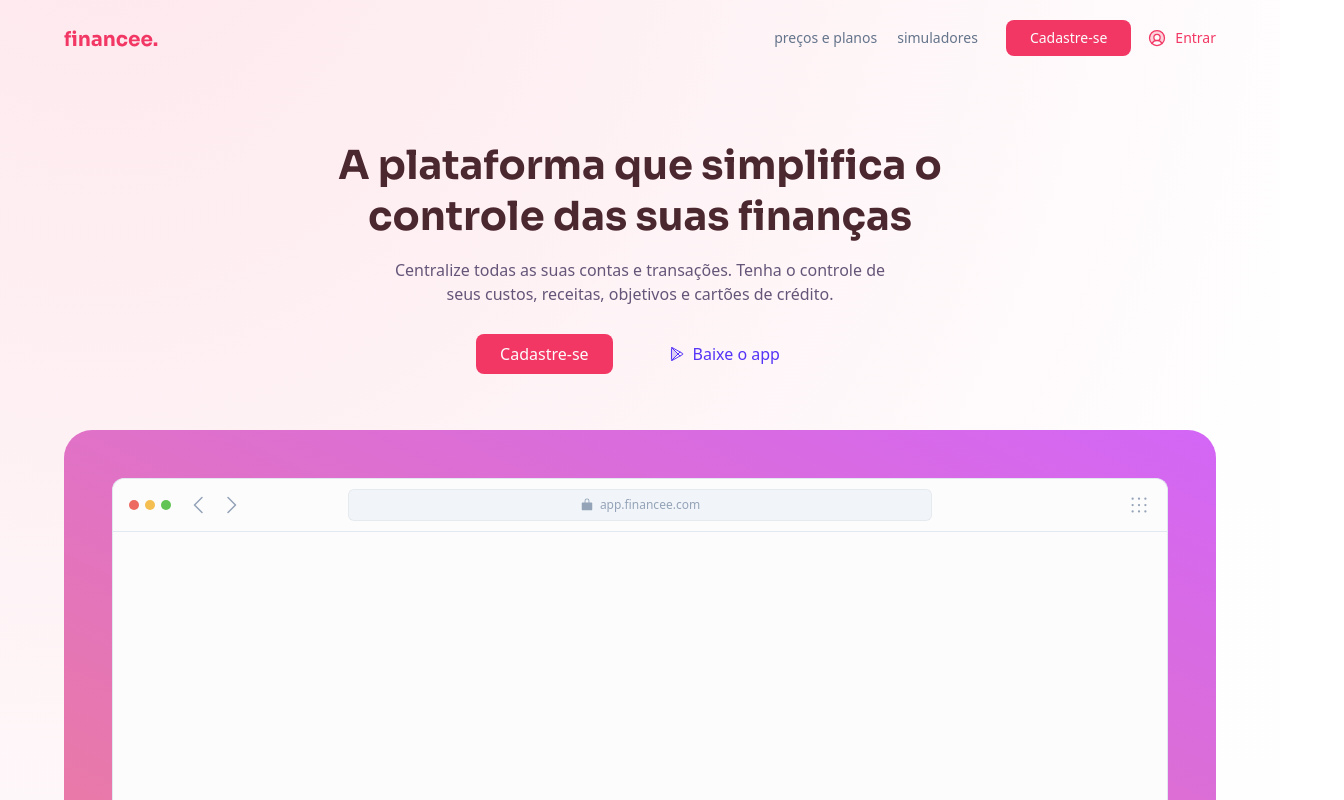
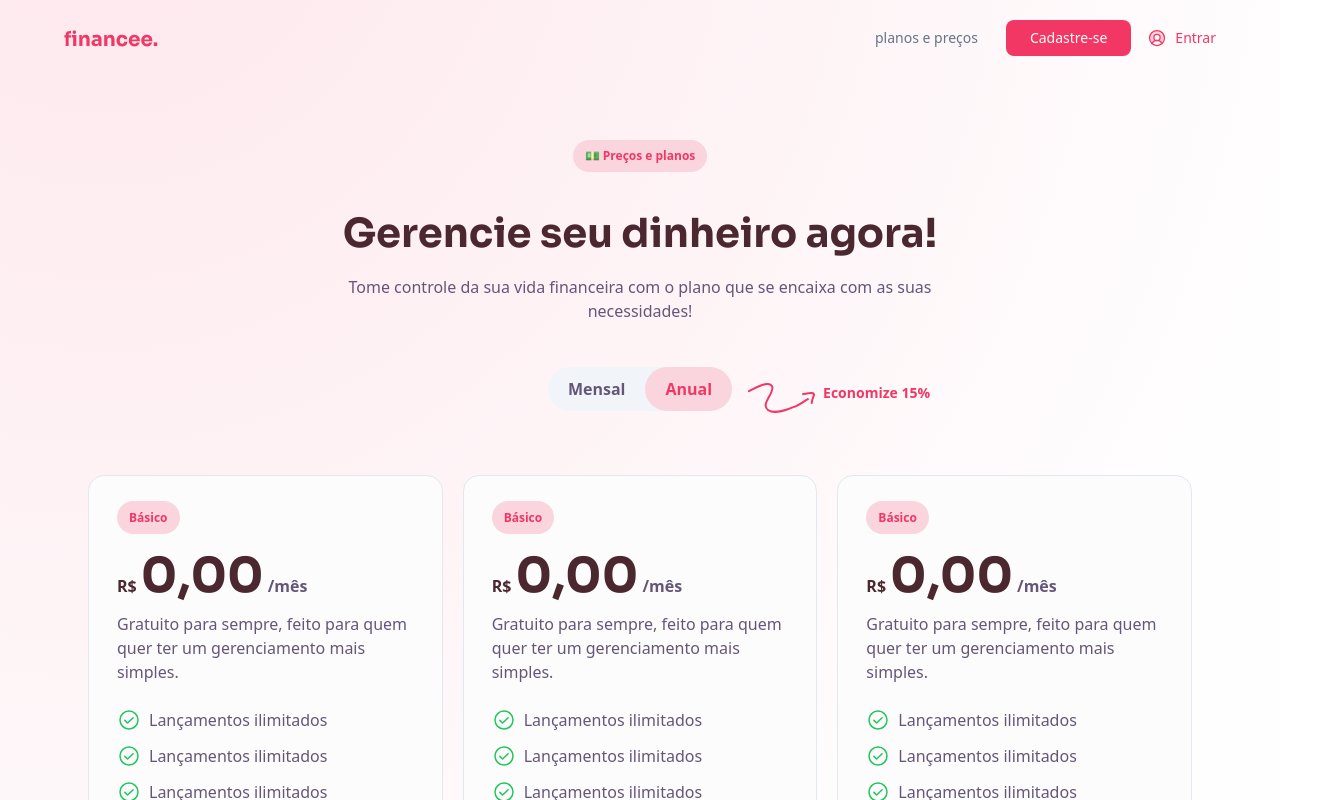
Before and after one commit to MathPSantos/financee, a React (Vite) app: page /plans in a window 1280 px wide. Shown: the top 800 px of the page, 1344 px wide, since content can reach past the window. Built offline with nearby package versions, Linux system fonts and the light colour scheme.

Commit message:
feat: start plans page development

```diff
--- a/src/App.tsx
+++ b/src/App.tsx
@@ -1,5 +1,12 @@
+import { BrowserRouter, Route, Routes } from "react-router-dom";
 import { Home } from "./pages/Home/Home.page";
+import { Plans } from "./pages/Plans/Plans.page";
 
 export function App() {
-  return <Home />;
+  return (
+    <Routes>
+      <Route path="/" element={<Home />} />
+      <Route path="plans" element={<Plans />} />
+    </Routes>
+  );
 }
--- a/src/components/common/forms/Button/Button.component.tsx
+++ b/src/components/common/forms/Button/Button.component.tsx
@@ -16,6 +16,7 @@ interface ButtonProps extends ButtonHTMLAttributes<HTMLButtonElement> {
   variant?: ButtonVariants;
   size?: ButtonSizes;
   isDisabled?: boolean;
+  isFullWidth?: boolean;
 }
 
 const COLOR_SCHEME_MAPS = {
@@ -40,6 +41,7 @@ export function Button({
   variant = "default",
   size = "medium",
   isDisabled,
+  isFullWidth,
   className,
   ...props
 }: ButtonProps) {
@@ -48,6 +50,7 @@ export function Button({
     VARIANT_MAPS[variant],
     COLOR_SCHEME_MAPS[colorScheme],
     SIZE_MAPS[size],
+    isFullWidth && "w-full",
     className
   );
 
--- a/src/components/common/forms/Button/Button.styles.css
+++ b/src/components/common/forms/Button/Button.styles.css
@@ -1,5 +1,5 @@
 .btn {
-  @apply flex items-center cursor-pointer font-medium gap-2 transition-all;
+  @apply flex items-center justify-center cursor-pointer font-medium gap-2 transition-all;
 }
 
 .btn-primary {
--- a/src/components/layout/Header.component.tsx
+++ b/src/components/layout/Header.component.tsx
@@ -3,6 +3,13 @@ import { UserCircle } from "phosphor-react";
 import { Button, NavLink } from "../common";
 
 import Logo from "../../assets/logo.svg";
+
+const NavItems = [
+  {
+    to: "/plans",
+    label: "planos e preços",
+  },
+];
 
 export function Header() {
   return (
@@ -18,9 +25,9 @@ export function Header() {
           {/* Nav */}
           <nav>
             <ul className="list-none flex items-center gap-5">
-              {["preços e planos", "simuladores"].map((i) => (
-                <NavLink key={i} to={`/${i}`}>
-                  {i}
+              {NavItems.map((i) => (
+                <NavLink key={i.to} to={i.to}>
+                  {i.label}
                 </NavLink>
               ))}
             </ul>
--- /dev/null
+++ b/src/pages/Plans/Plans.page.tsx
@@ -0,0 +1,87 @@
+import { useState } from "react";
+import { Heading, Badge } from "../../components/common";
+import {
+  Footer,
+  Header,
+  HeroGradient,
+  MaxWidth,
+  Section,
+} from "../../components/layout";
+import { PlanButton } from "./components/PlanButton.component";
+
+import planLine from "../../assets/planLine.svg";
+import { PlansShelf } from "./components/PlansShelf.component";
+import { TestimonialsSection } from "../Home/components/TestimonialsSection.component";
+
+export function Plans() {
+  const [isAnualPlanSelected, setIsAnualPlanSelected] = useState(true);
+
+  function handleAnualPlanClick() {
+    setIsAnualPlanSelected(true);
+  }
+
+  function handleMonthlyPlanClick() {
+    setIsAnualPlanSelected(false);
+  }
+
+  return (
+    <>
+      <HeroGradient className="pb-28">
+        <Header />
+
+        <section>
+          <MaxWidth>
+            <div className="flex flex-col items-center px-6">
+              <Badge className="mt-16">💵 Preços e planos</Badge>
+              <Heading className="text-center max-w-[622px] mt-9">
+                Gerencie seu dinheiro agora!
+              </Heading>
+              <p className="text-center mt-4 max-w-[622px]">
+                Tome controle da sua vida financeira com o plano que se encaixa
+                com as suas necessidades!
+              </p>
+
+              <div className="relative flex items-center mt-11 rounded-full h-11 bg-slate-100">
+                <PlanButton
+                  isActive={!isAnualPlanSelected}
+                  onClick={handleMonthlyPlanClick}
+                >
+                  Mensal
+                </PlanButton>
+                <PlanButton
+                  isActive={isAnualPlanSelected}
+                  onClick={handleAnualPlanClick}
+                >
+                  Anual
+                </PlanButton>
+
+                <div className="absolute top-4 left-[calc(100%+1rem)] flex gap-2 w-max">
+                  <img src={planLine} />
+                  <p className="text-pink-500 font-semibold text-sm">
+                    Economize 15%
+                  </p>
+                </div>
+              </div>
+
+              <PlansShelf className="mt-16" />
+            </div>
+          </MaxWidth>
+        </section>
+      </HeroGradient>
+      <main>
+        <TestimonialsSection />
+
+        <Section>
+          <div className="flex flex-col items-center max-w-lg mx-auto">
+            <Badge>💭 Está com dúvidas?</Badge>
+            <Heading className="mt-9" level={2}>
+              Perguntas frequentes
+            </Heading>
+          </div>
+        </Section>
+      </main>
+
+      <Footer />
+    </>
+  );
+}
--- /dev/null
+++ b/src/pages/Plans/components/PlanButton.component.tsx
@@ -0,0 +1,26 @@
+import { ButtonHTMLAttributes, ReactNode } from "react";
+import { classNames } from "../../../core/utils/classnames";
+
+interface PlanButtonProps extends ButtonHTMLAttributes<HTMLButtonElement> {
+  isActive: boolean;
+  children: ReactNode;
+}
+
+export function PlanButton({
+  isActive,
+  children,
+  className,
+  ...props
+}: PlanButtonProps) {
+  const compClassName = classNames(
+    "rounded-full h-full px-5 font-semibold text-brown-200 hover:bg-slate-200 cursor-pointer transition-all",
+    className,
+    isActive && "bg-pink-200 text-pink-500"
+  );
+
+  return (
+    <button className={compClassName} {...props}>
+      {children}
+    </button>
+  );
+}
--- /dev/null
+++ b/src/pages/Plans/components/PlanItem.component.tsx
@@ -0,0 +1,39 @@
+import { CheckCircle } from "phosphor-react";
+import { Badge, Button } from "../../../components/common";
+
+export function PlanItem() {
+  return (
+    <div className="flex-1 p-7 bg-white rounded-2xl border border-slate-200">
+      <Badge>Básico</Badge>
+      {/* Price */}
+      <div className="flex items-baseline gap-1 mt-6">
+        <span className="text-brown-500 font-semibold">R$</span>
+        <strong className="font-display text-5xl font-bold leading-none text-brown-500">
+          0,00
+        </strong>
+        <span className="font-semibold">/mês</span>
+      </div>
+
+      {/* Text */}
+      <p className="mt-3">
+        Gratuito para sempre, feito para quem quer ter um gerenciamento mais
+        simples.
+      </p>
+
+      {/* Features */}
+      <ul className="mt-6 flex flex-col items-start gap-3">
+        {[1, 2, 3, 4].map(() => (
+          <li className="flex items-center gap-2">
+            <CheckCircle className="text-green-500" size={24} />
+            <p>Lançamentos ilimitados</p>
+          </li>
+        ))}
+      </ul>
+
+      {/* Button */}
+      <Button className="mt-9" isFullWidth>
+        Cadastre-se agora
+      </Button>
+    </div>
+  );
+}
--- /dev/null
+++ b/src/pages/Plans/components/PlansShelf.component.tsx
@@ -0,0 +1,20 @@
+import { HTMLAttributes } from "react";
+import { classNames } from "../../../core/utils/classnames";
+import { PlanItem } from "./PlanItem.component";
+
+interface PlansShelfProps extends HTMLAttributes<HTMLDivElement> {}
+
+export function PlansShelf({ className, ...props }: PlansShelfProps) {
+  const compClassName = classNames(
+    "flex items-stretch gap-5 w-full",
+    className
+  );
+
+  return (
+    <div className={compClassName} {...props}>
+      <PlanItem />
+      <PlanItem />
+      <PlanItem />
+    </div>
+  );
+}
```
Also changed, not shown: src/assets/planLine.svg (added).
